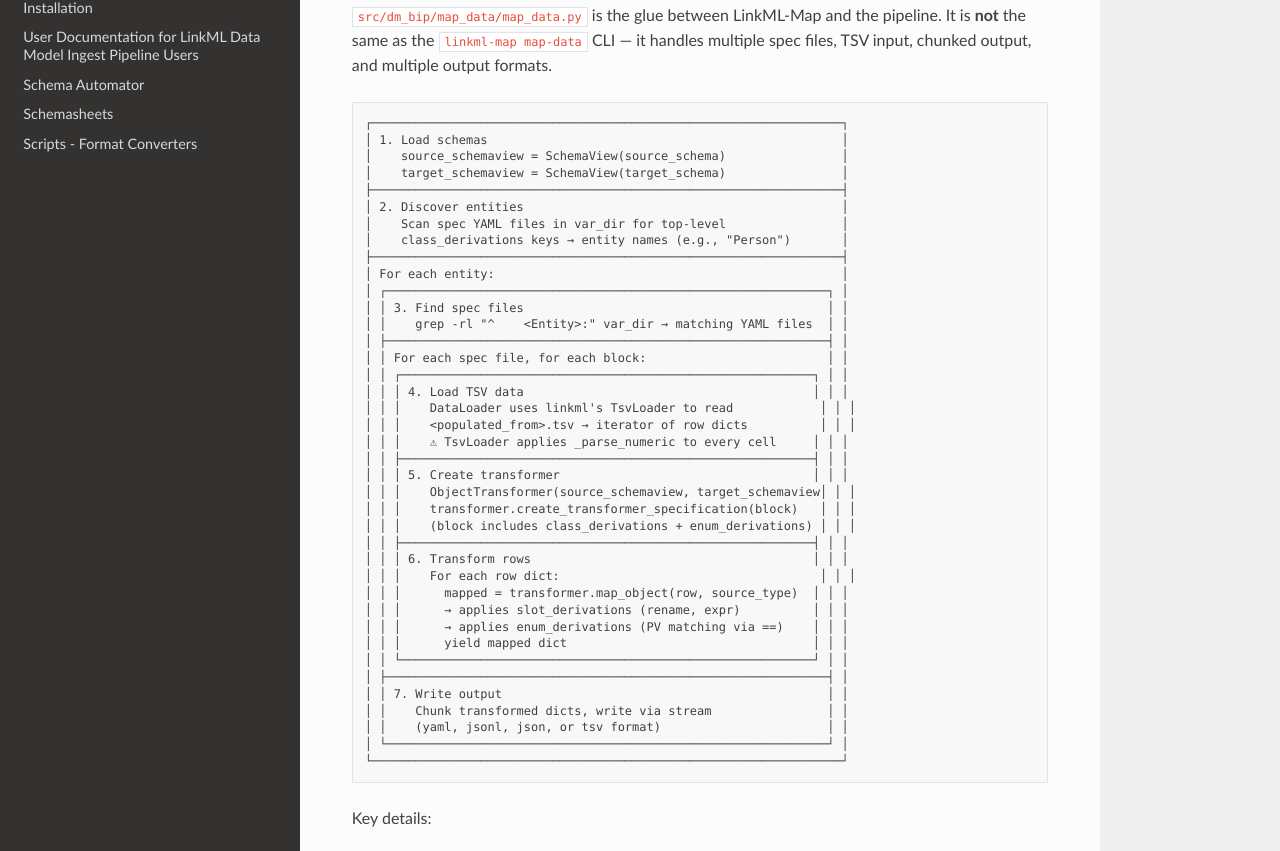
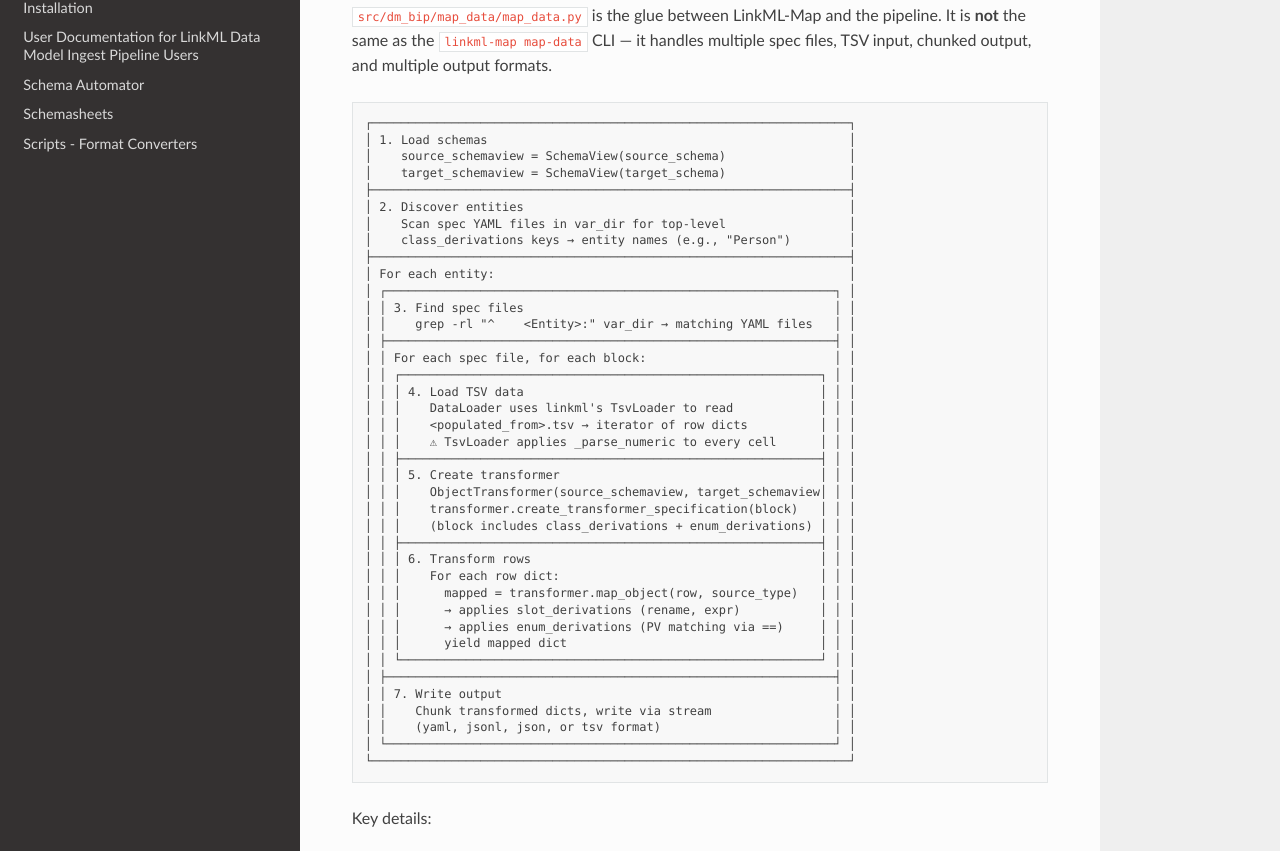
Before and after one commit to linkml/dm-bip, a Sphinx documentation site: the page built from docs/pipeline-steps.md, in a window 1280 px wide and 1400 px high, scrolled down 5259 px. Shown: the part 144-995 px from the top of the window. Built offline with Sphinx 7.4.7 and the Read the Docs theme 3.1.0, drawn with Linux system fonts in a browser that asks for light colours.

````diff
--- a/docs/pipeline-steps.md
+++ b/docs/pipeline-steps.md
@@ -177,45 +177,45 @@ Enum derivations work correctly when source enum values are non-numeric text (e.
 [`src/dm_bip/map_data/map_data.py`](../src/dm_bip/map_data/map_data.py) is the glue between LinkML-Map and the pipeline. It is **not** the same as the `linkml-map map-data` CLI — it handles multiple spec files, TSV input, chunked output, and multiple output formats.
 
 ```
-┌─────────────────────────────────────────────────────────────────┐
-│ 1. Load schemas                                                 │
-│    source_schemaview = SchemaView(source_schema)                │
-│    target_schemaview = SchemaView(target_schema)                │
-├─────────────────────────────────────────────────────────────────┤
-│ 2. Discover entities                                            │
-│    Scan spec YAML files in var_dir for top-level                │
-│    class_derivations keys → entity names (e.g., "Person")       │
-├─────────────────────────────────────────────────────────────────┤
-│ For each entity:                                                │
-│ ┌─────────────────────────────────────────────────────────────┐ │
-│ │ 3. Find spec files                                          │ │
-│ │    grep -rl "^    <Entity>:" var_dir → matching YAML files  │ │
-│ ├─────────────────────────────────────────────────────────────┤ │
-│ │ For each spec file, for each block:                         │ │
-│ │ ┌─────────────────────────────────────────────────────────┐ │ │
-│ │ │ 4. Load TSV data                                        │ │ │
+┌──────────────────────────────────────────────────────────────────┐
+│ 1. Load schemas                                                  │
+│    source_schemaview = SchemaView(source_schema)                 │
+│    target_schemaview = SchemaView(target_schema)                 │
+├──────────────────────────────────────────────────────────────────┤
+│ 2. Discover entities                                             │
+│    Scan spec YAML files in var_dir for top-level                 │
+│    class_derivations keys → entity names (e.g., "Person")        │
+├──────────────────────────────────────────────────────────────────┤
+│ For each entity:                                                 │
+│ ┌──────────────────────────────────────────────────────────────┐ │
+│ │ 3. Find spec files                                           │ │
+│ │    grep -rl "^    <Entity>:" var_dir → matching YAML files   │ │
+│ ├──────────────────────────────────────────────────────────────┤ │
+│ │ For each spec file, for each block:                          │ │
+│ │ ┌──────────────────────────────────────────────────────────┐ │ │
+│ │ │ 4. Load TSV data                                         │ │ │
 │ │ │    DataLoader uses linkml's TsvLoader to read            │ │ │
 │ │ │    <populated_from>.tsv → iterator of row dicts          │ │ │
-│ │ │    ⚠ TsvLoader applies _parse_numeric to every cell     │ │ │
-│ │ ├─────────────────────────────────────────────────────────┤ │ │
-│ │ │ 5. Create transformer                                   │ │ │
+│ │ │    ⚠ TsvLoader applies _parse_numeric to every cell      │ │ │
+│ │ ├──────────────────────────────────────────────────────────┤ │ │
+│ │ │ 5. Create transformer                                    │ │ │
 │ │ │    ObjectTransformer(source_schemaview, target_schemaview│ │ │
 │ │ │    transformer.create_transformer_specification(block)   │ │ │
 │ │ │    (block includes class_derivations + enum_derivations) │ │ │
-│ │ ├─────────────────────────────────────────────────────────┤ │ │
-│ │ │ 6. Transform rows                                       │ │ │
+│ │ ├──────────────────────────────────────────────────────────┤ │ │
+│ │ │ 6. Transform rows                                        │ │ │
 │ │ │    For each row dict:                                    │ │ │
-│ │ │      mapped = transformer.map_object(row, source_type)  │ │ │
-│ │ │      → applies slot_derivations (rename, expr)          │ │ │
-│ │ │      → applies enum_derivations (PV matching via ==)    │ │ │
-│ │ │      yield mapped dict                                  │ │ │
-│ │ └─────────────────────────────────────────────────────────┘ │ │
-│ ├─────────────────────────────────────────────────────────────┤ │
-│ │ 7. Write output                                             │ │
-│ │    Chunk transformed dicts, write via stream                │ │
-│ │    (yaml, jsonl, json, or tsv format)                       │ │
-│ └─────────────────────────────────────────────────────────────┘ │
-└─────────────────────────────────────────────────────────────────┘
+│ │ │      mapped = transformer.map_object(row, source_type)   │ │ │
+│ │ │      → applies slot_derivations (rename, expr)           │ │ │
+│ │ │      → applies enum_derivations (PV matching via ==)     │ │ │
+│ │ │      yield mapped dict                                   │ │ │
+│ │ └──────────────────────────────────────────────────────────┘ │ │
+│ ├──────────────────────────────────────────────────────────────┤ │
+│ │ 7. Write output                                              │ │
+│ │    Chunk transformed dicts, write via stream                 │ │
+│ │    (yaml, jsonl, json, or tsv format)                        │ │
+│ └──────────────────────────────────────────────────────────────┘ │
+└──────────────────────────────────────────────────────────────────┘
 ```
 
 Key details:
````
